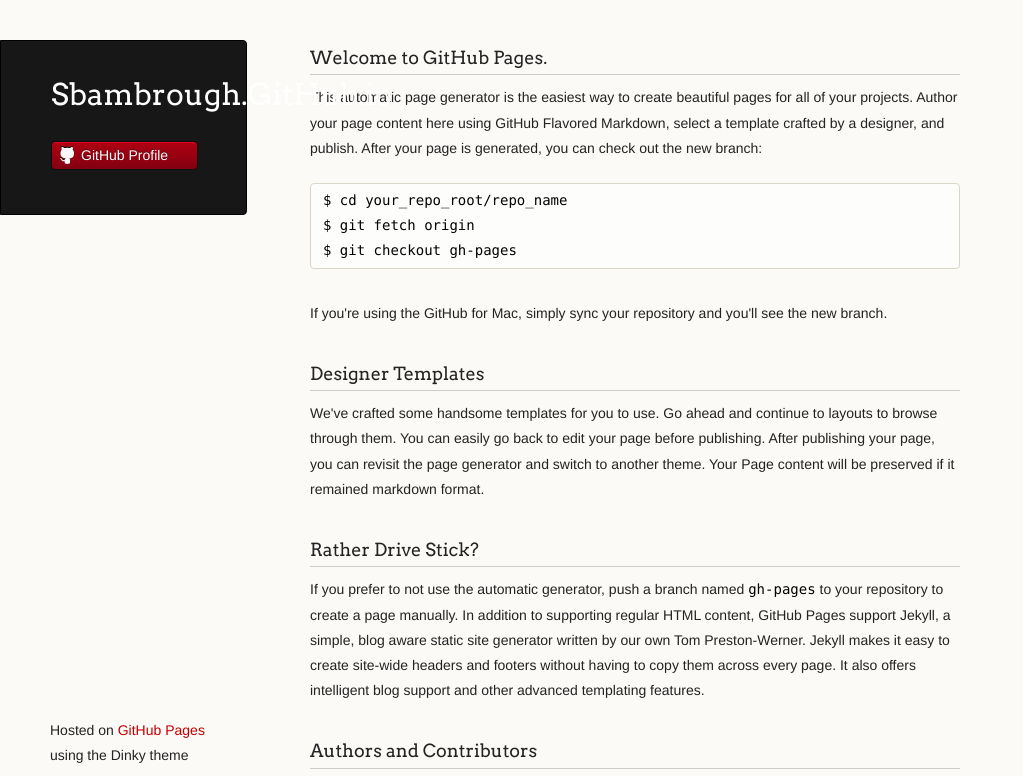
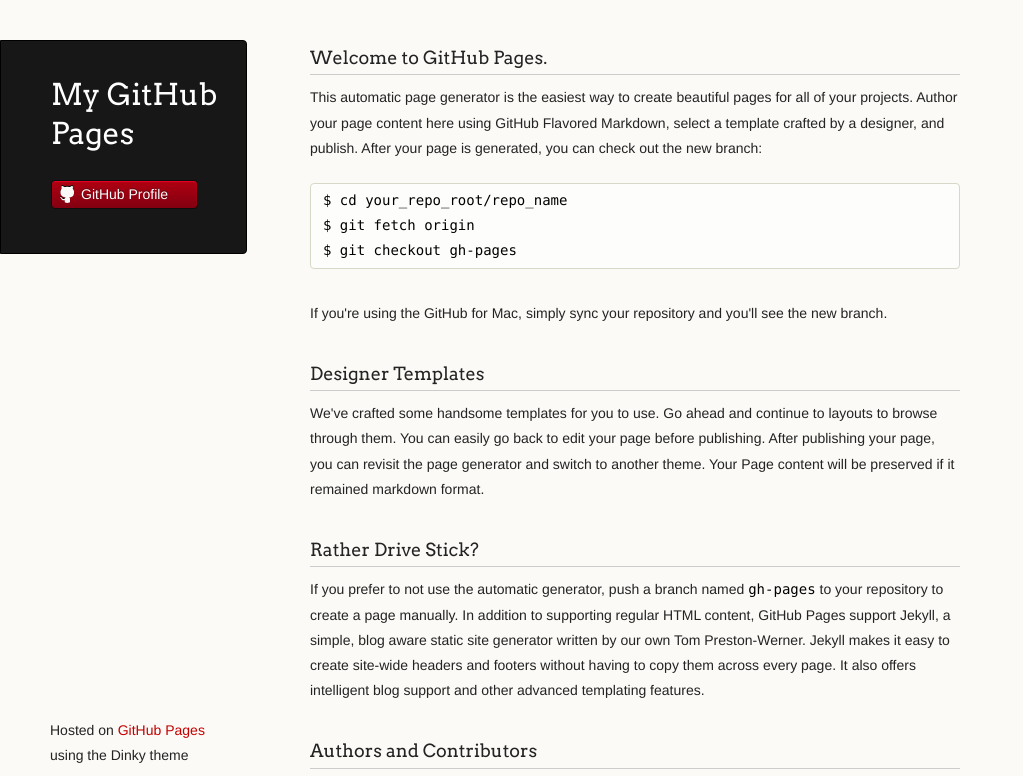
Before and after one commit to sbambrough/sbambrough.github.io, a plain HTML site: page index.html in a window 1280 px wide. Shown: the top 776 px of the page, without its empty margins (0-1023 px from the left). Drawn offline with Linux system fonts and the light colour scheme.

Commit message:
Update title and page header.

```diff
--- a/index.html
+++ b/index.html
@@ -3,7 +3,7 @@
   <head>
     <meta charset="utf-8">
     <meta http-equiv="X-UA-Compatible" content="chrome=1">
-    <title>Sbambrough.GitHub.io by sbambrough</title>
+    <title>My GitHub Pages</title>
 
     <link rel="stylesheet" href="stylesheets/styles.css">
     <link rel="stylesheet" href="stylesheets/pygment_trac.css">
@@ -16,7 +16,7 @@
   <body>
     <div class="wrapper">
       <header>
-        <h1 class="header">Sbambrough.GitHub.io</h1>
+        <h1 class="header">My GitHub Pages</h1>
         <p class="header"></p>
 
 
```
